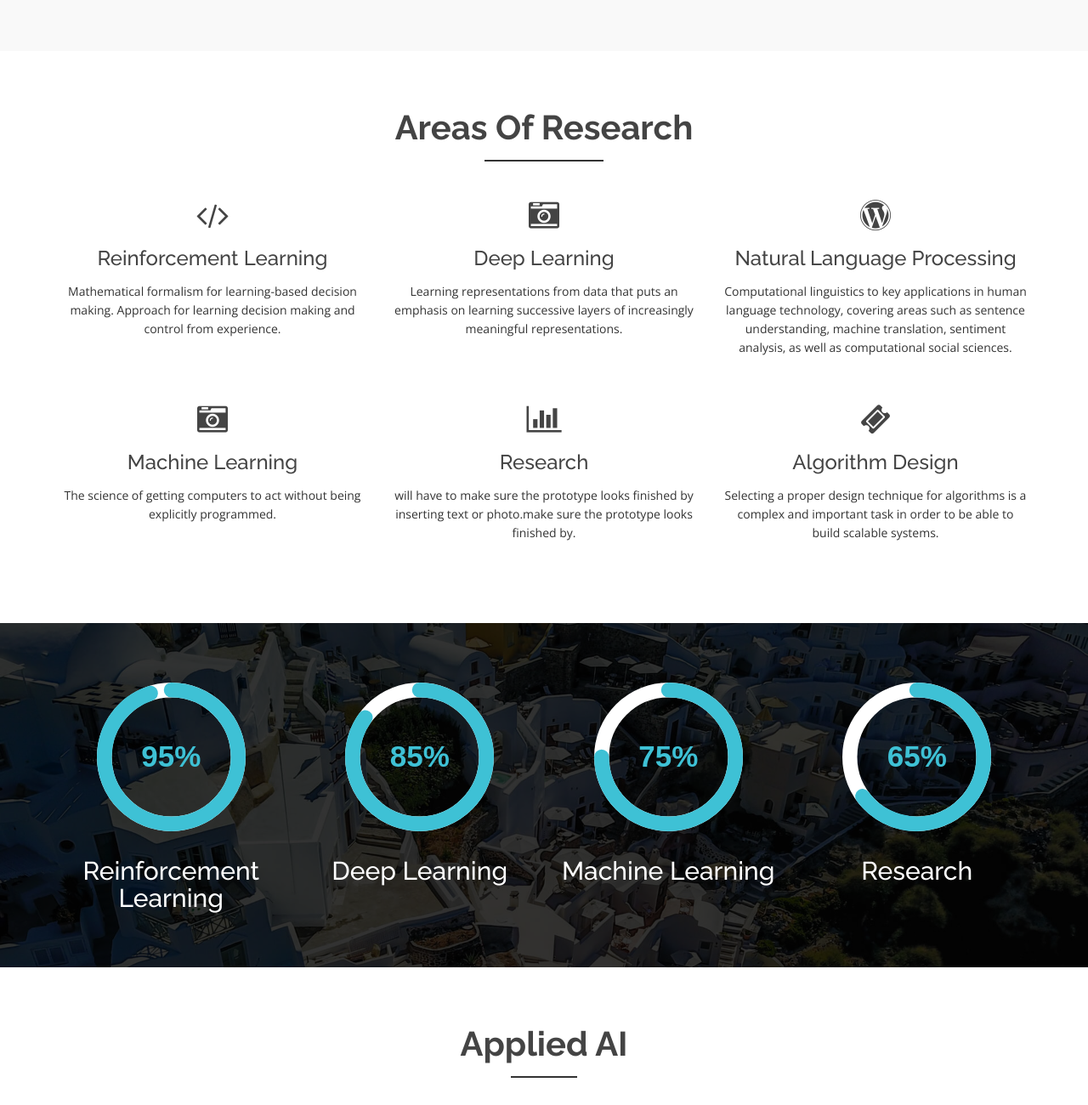
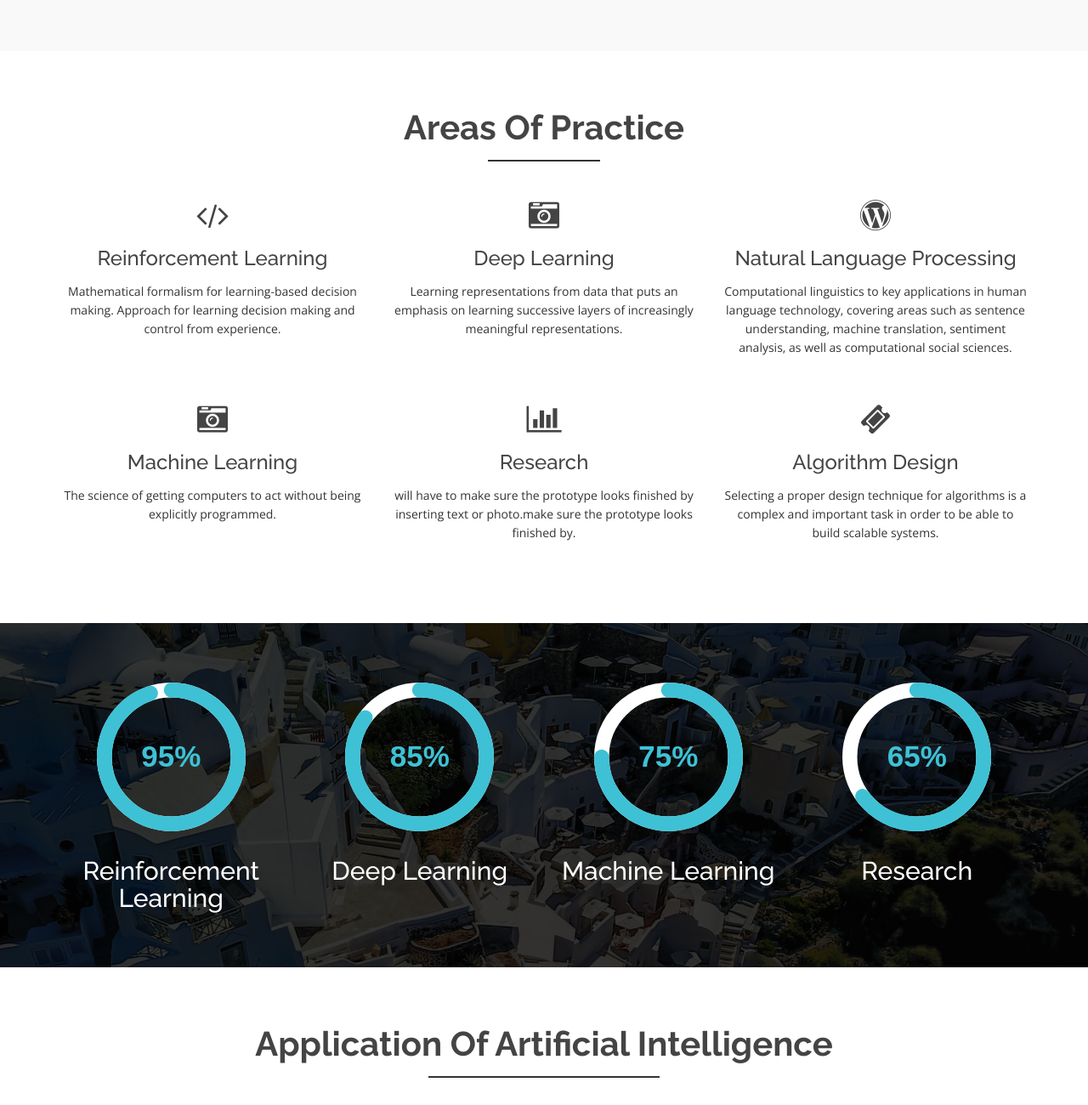
Before and after one commit to davestroud/davestroud.github.io, a plain HTML site: page index.html in a window 1280 px wide. Shown: the part 1120-2420 px from the top of the page at 85% size. Drawn offline with nearby package versions, Linux system fonts and the light colour scheme.

Commit message:
update applied ai

```diff
--- a/index.html
+++ b/index.html
@@ -264,7 +264,7 @@
       <div class="row">
         <div class="col-md-12 col-sm-12 col-xs-12">
           <div class="section-headline services-head text-center">
-            <h2>Areas of Research</h2>
+            <h2>Areas of Practice</h2>
           </div>
         </div>
       </div>
@@ -440,7 +440,7 @@
       <div class="row">
         <div class="col-md-12 col-sm-12 col-xs-12">
           <div class="section-headline text-center">
-            <h2>Applied AI</h2>
+            <h2>Application of Artificial Intelligence</h2>
           </div>
         </div>
       </div>
```
